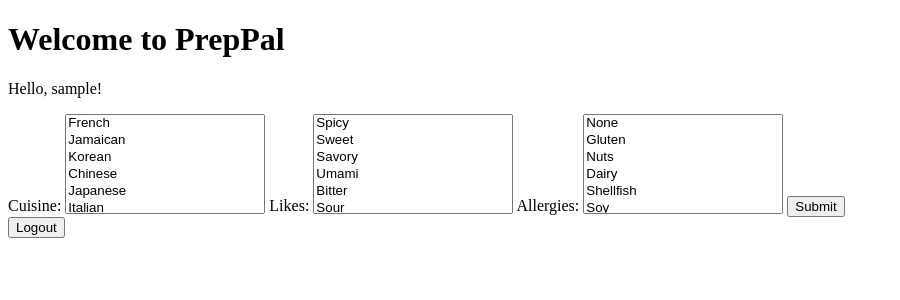
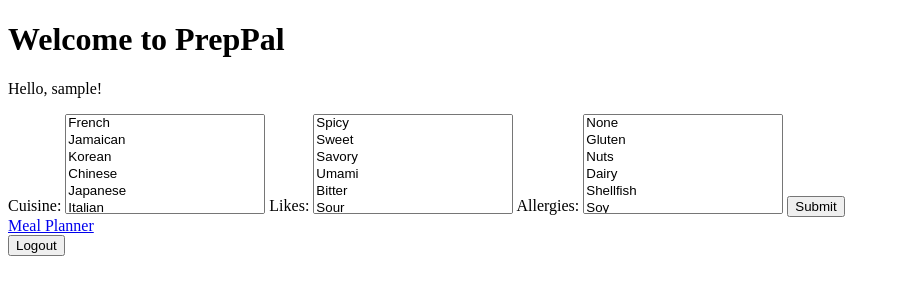
Before and after one commit to Shameer-R/PrepPal, a Flask app: page / in a window 1280 px wide. Shown: the top 300 px of the page, without its empty margins (0-900 px from the left). Run offline with Flask 3, Linux system fonts and the light colour scheme; the visitor is signed in with stand-in values (Sample User, id 1).

Commit message:
Add mealplanner page to home.html

```diff
--- a/backend/preppal-flask/templates/Home.html
+++ b/backend/preppal-flask/templates/Home.html
@@ -69,6 +69,8 @@
 
         </form>
 
+        <a href="/MealPlanner"> Meal Planner </a>
+
         <form method="POST">
             <button type="submit" name="logout">Logout</button>
         </form>
```
